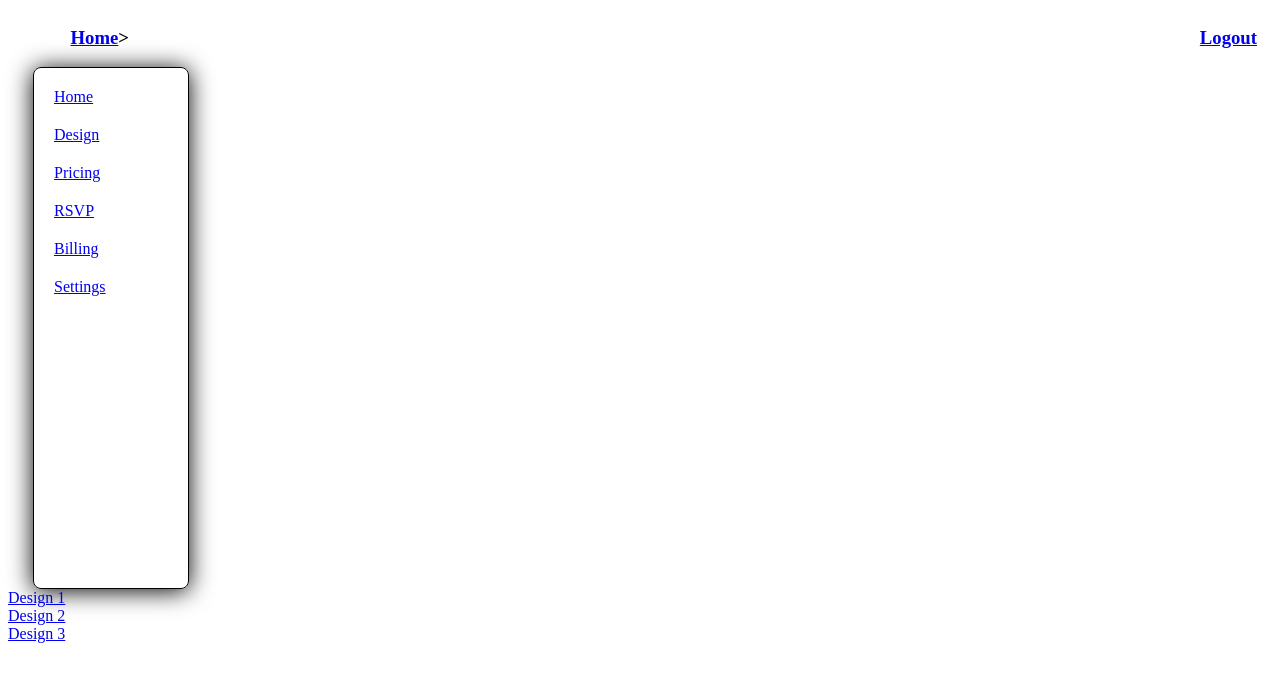
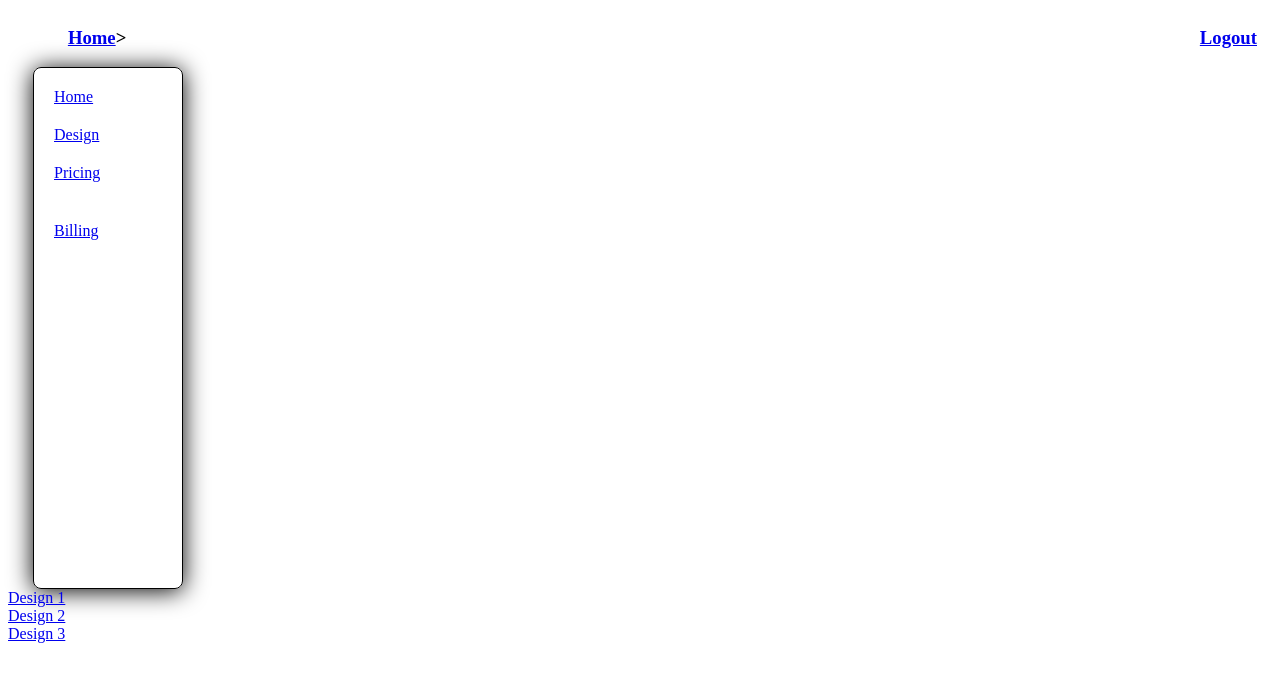
Before and after one commit to BloomTech-Labs/labspt2-wedding-website, a React (Create React App) app in the folder Frontend/client/: page /design in a window 1280 px wide. Shown: the top 682 px of the page. Built offline with nearby package versions, Linux system fonts and the light colour scheme; a web font is replaced by a local one.

Commit message:
Removed un needed code. Duplicate routes mostly. Commented out RSVP and Settings routes in sidenave.js. They are breaking the sidenav component for some reason. The other routes work fine.

```diff
--- a/Frontend/client/src/App.js
+++ b/Frontend/client/src/App.js
@@ -8,9 +8,9 @@ import WeddingPage1 from "./components/design/weddingPage1/WeddingPage1";
 import WeddingPage2 from "./components/design/weddingPage2/WeddingPage2";
 import WeddingPage3 from "./components/design/weddingPage3/WeddingPage3";
 import Pricing from "./components/pricing/Pricing";
-import RSVP from "./components/rsvp/rsvp";
-import Billing from "./components/pages/billing";
-import Settings from "./components/pages/settings";
+import RSVP from "./components/rsvp/RSVP";
+import Billing from "./components/billing/Billing";
+import Settings from "./components/settings/Settings";
 import DashBoard from "./components/clientDashboard/Dashboard";
 
 class App extends Component {
--- a/Frontend/client/src/components/pages/billing.js
+++ b/Frontend/client/src/components/billing/Billing.js
@@ -1,6 +1,6 @@
 import React, { Component } from "react";
 import Button from "react-button-component";
-import SideNav from "../../components/sidenav/sidenav";
+import SideNav from "../sidenav/sidenav";
 
 const button = {
   display: "flex",
--- a/Frontend/client/src/components/clientDashboard/Dashboard.js
+++ b/Frontend/client/src/components/clientDashboard/Dashboard.js
@@ -135,7 +135,6 @@ class Dashboard extends Component {
         <HeadContainer>
           <Head>
             <NameDate>
-              {/* Will need to route back to the design selection page MVP */}
               <Link to="/Design">
                 <Button>Change Design</Button>
               </Link>
@@ -156,7 +155,7 @@ class Dashboard extends Component {
             {/* Need to figure out how to import a CSV to the server, then how to give user that option. */}
             <Button>Import CSV</Button>
             {/* Needs to route to guest list */}
-            <Link to="/GuestList">
+            <Link to="/rsvp">
               <GLButton>Guest List</GLButton>
             </Link>
           </GuestList>
--- a/Frontend/client/src/components/design/Design.js
+++ b/Frontend/client/src/components/design/Design.js
@@ -2,9 +2,6 @@ import React, { Component } from "react";
 import { Route, Link } from "react-router-dom";
 
 import Sidenav from "../sidenav/sidenav";
-import Design1 from "./weddingPage1/WeddingPage1";
-import Design2 from "./weddingPage2/WeddingPage2";
-import Design3 from "./weddingPage3/WeddingPage3";
 
 export default class Design extends Component {
   render() {
@@ -22,9 +19,6 @@ export default class Design extends Component {
         <div>
           <Link to="/design3">Design 3</Link>
         </div>
-        <Route exact path="/design1" component={Design1} />
-        <Route exact path="/design2" component={Design2} />
-        <Route exact path="/design3" component={Design3} />
       </div>
     );
   }
--- a/Frontend/client/src/components/rsvp/GuestList.js
+++ b/Frontend/client/src/components/rsvp/GuestList.js
@@ -3,7 +3,7 @@ import {
     BrowserRouter as Router,
     Route, Link
 } from 'react-router-dom'
-import RSVP from './rsvp'
+import RSVP from './RSVP'
 import { FaPlus } from 'react-icons/fa'
 
 export default class GuestList extends Component {
--- a/Frontend/client/src/components/rsvp/rsvp.js
+++ b/Frontend/client/src/components/rsvp/rsvp.js
@@ -1,7 +1,7 @@
 import React, { Component } from "react";
 import Button from "react-button-component";
 import { BrowserRouter as Router, Route, Link } from "react-router-dom";
-import GuestList from "../rsvp/GuestList";
+import GuestList from "./GuestList";
 import SideNav from "../sidenav/sidenav";
 
 const rsvpPage = {
--- a/Frontend/client/src/components/sidenav/sidenav.js
+++ b/Frontend/client/src/components/sidenav/sidenav.js
@@ -1,12 +1,7 @@
 import React, { Component } from "react";
-import { connect } from "react-redux";
 
 import { BrowserRouter as Router, Link, Route, Switch } from "react-router-dom";
-// import Pricing from "../pricing/Pricing";
-// import RSVP from "../rsvp/rsvp";
-// import Billing from "../pages/billing";
-// import Settings from "../pages/settings";
-// import DashBoard from "../pages/Dashboard";
+
 import Exit from "../pages/exit";
 
 const sidenav = {
@@ -93,13 +88,14 @@ class SideNav extends Component {
                     <Link to="/pricing">Pricing</Link>
                   </li>
                   <li style={menuListItem}>
-                    <Link to="/rsvp">RSVP</Link>
+                  {/*For some reason rsvp and settings are breaking the routes */}
+                    {/* <Link to="/rsvp">RSVP</Link> */}
                   </li>
                   <li style={menuListItem}>
                     <Link to="/billing">Billing</Link>
                   </li>
                   <li style={menuListItem}>
-                    <Link to="/settings">Settings</Link>
+                    {/* <Link to="/settings">Settings</Link> */}
                   </li>
                 </ul>
               </nav>
```
Also changed, not shown: Frontend/client/src/components/settings/Settings.js (renamed from Frontend/client/src/components/pages/settings.js).
